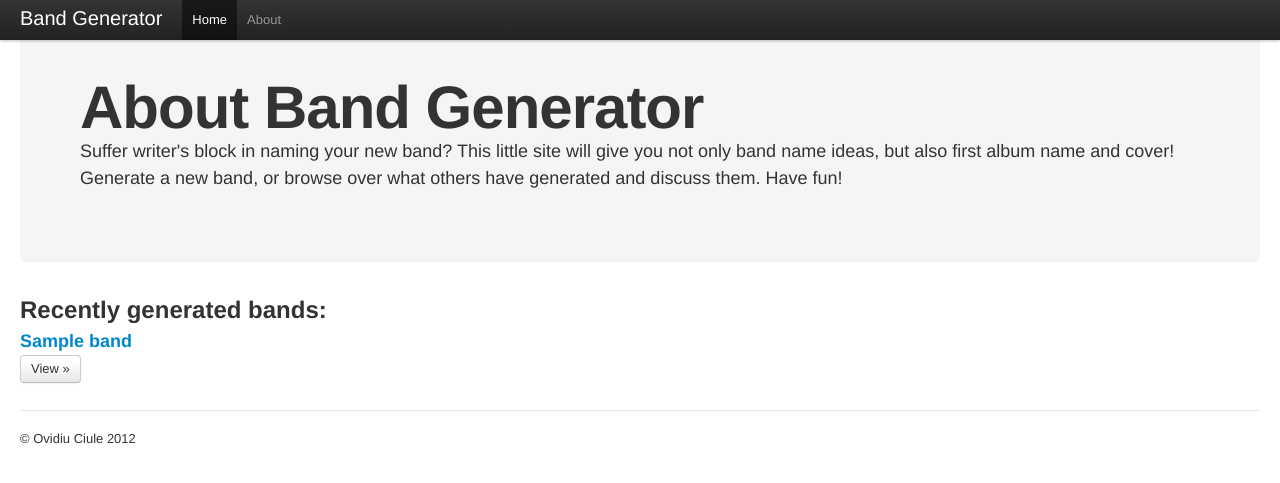
After one commit to ociule/bandgenerator, a Python web app: template templates/about.html in a window 1280 px wide. The commit adds this page. Shown: the top 483 px of the page. Run offline with Jinja, Linux system fonts and the light colour scheme; the template is opened without the code that fills it: most values are stand-ins (such as "Sample title", 1, 10 or a date in 2020); some libraries are stand-ins or nearby versions.

Commit message:
Added about page. Added disqus on band pages and About page.

```diff
--- /dev/null
+++ b/templates/about.html
@@ -0,0 +1,10 @@
+{% extends "base.html" %}
+{% block title %}{{ page_title }}{% endblock %}
+{% block content %}
+      <header class="header page-header hero-unit">
+        <div class="row-fluid">
+        <h1>About Band Generator</h1>
+        <p>Suffer writer's block in naming your new band? This little site will give you not only band name ideas, but also first album name and cover! Generate a new band, or browse over what others have generated and discuss them. Have fun!</p>
+        </div>
+      </header>
+{% endblock %}
--- a/templates/base.html
+++ b/templates/base.html
@@ -9,15 +9,6 @@
 
     <!-- Le styles -->
     <link href="/static/css/bootstrap.css" rel="stylesheet">
-    <style type="text/css">
-      body {
-        padding-top: 60px;
-        padding-bottom: 40px;
-      }
-      .sidebar-nav {
-        padding: 9px 0;
-      }
-    </style>
     <link href="/static/css/bootstrap-responsive.css" rel="stylesheet">
 
     <!-- Le HTML5 shim, for IE6-8 support of HTML5 elements -->
@@ -42,11 +33,11 @@
             <span class="icon-bar"></span>
             <span class="icon-bar"></span>
           </a>
-          <a class="brand" href="#">Band Generator</a>
+          <a class="brand" href="/">Band Generator</a>
           <div class="nav-collapse">
             <ul class="nav">
               <li class="active"><a href="#">Home</a></li>
-              <li><a href="#about">About</a></li>
+              <li><a href="/about">About</a></li>
             </ul>
             {% if user %}
             <p class="navbar-text pull-right">Logged in as <a href="/profile/{{ user.email }}">{{ user.nickname }}</a></p>
@@ -61,13 +52,48 @@
     {% block content %}
     {% endblock %}
 
+    {% if latest_bands %}
+        <section id="history">
+            <h2>Recently generated bands:</h2>
+            <div class="row-fluid">
+            {% for band in latest_bands %}
+                <div class="span4">
+                <h3><a href="/band/{{band.key.id}}">{% if band and band.name %}{{ band.name }}{% endif %}</a></h3>
+                <p><a class="btn" href="/band/{{band.key.id}}">View &raquo;</a></p>
+            </div><!--/span-->
+            {% endfor %}
+          </div><!--/row-->
+          </section>
+    {% endif %}
+
+    {% if disqus %}
+    <section>
+    <hr>
+    <div class="row-fluid">
+        <div id="disqus_thread" class="span12"></div>
+        <script type="text/javascript">
+            /* * * CONFIGURATION VARIABLES: EDIT BEFORE PASTING INTO YOUR WEBPAGE * * */
+            var disqus_shortname = 'bandgenerator'; // required: replace example with your forum shortname
+
+            /* * * DON'T EDIT BELOW THIS LINE * * */
+            (function() {
+                var dsq = document.createElement('script'); dsq.type = 'text/javascript'; dsq.async = true;
+                dsq.src = 'http://' + disqus_shortname + '.disqus.com/embed.js';
+                (document.getElementsByTagName('head')[0] || document.getElementsByTagName('body')[0]).appendChild(dsq);
+            })();
+        </script>
+        <noscript>Please enable JavaScript to view the <a href="http://disqus.com/?ref_noscript">comments powered by Disqus.</a></noscript>
+        <a href="http://disqus.com" class="dsq-brlink">comments powered by <span class="logo-disqus">Disqus</span></a>
+    </div><!--/.row-fluid -->
+    </section>
+    {% endif %}
+
     <hr>
     {% block footer %}
     <footer>
         <p>&copy; Ovidiu Ciule 2012</p>
     </footer>
     {% endblock %}
-    </div>
 
     </div><!--/.fluid-container-->
 
```
Also changed, not shown: main.py (+11 -2 lines), templates/index.html (+1 -15 lines).
